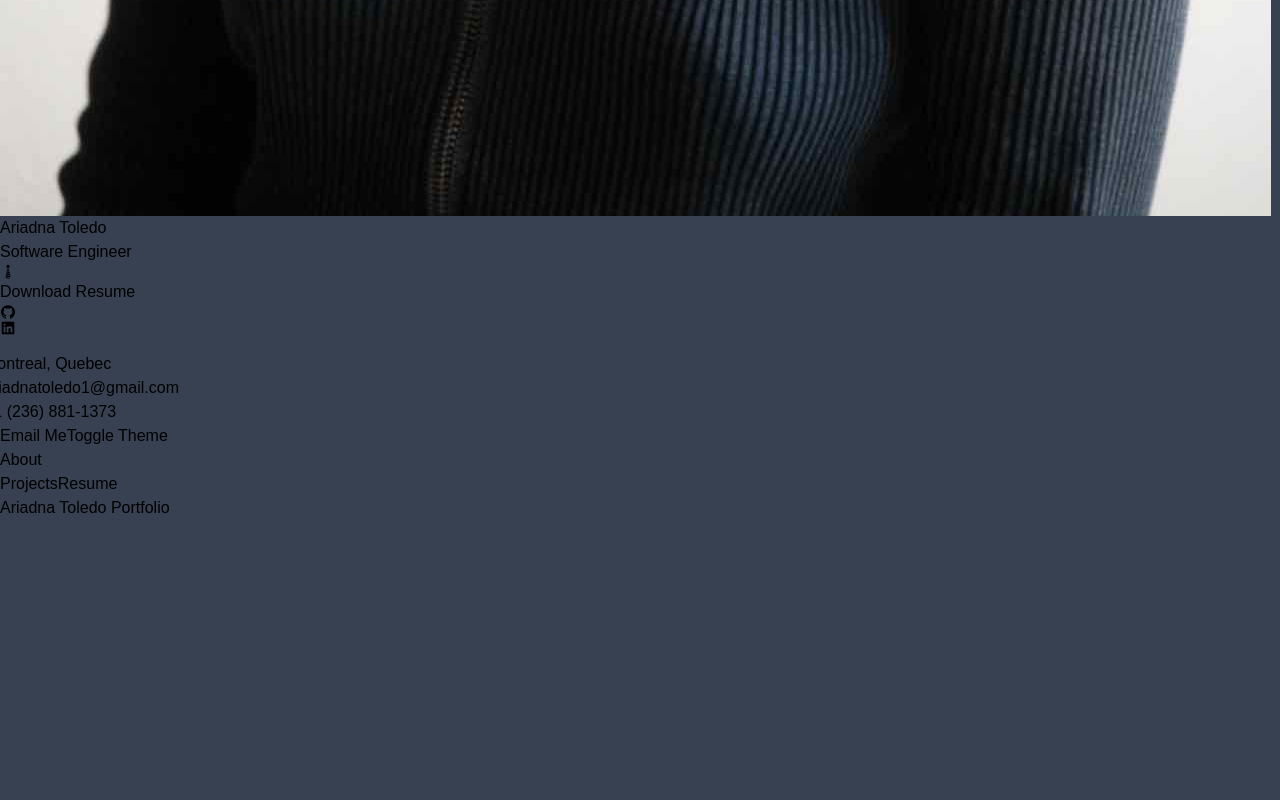
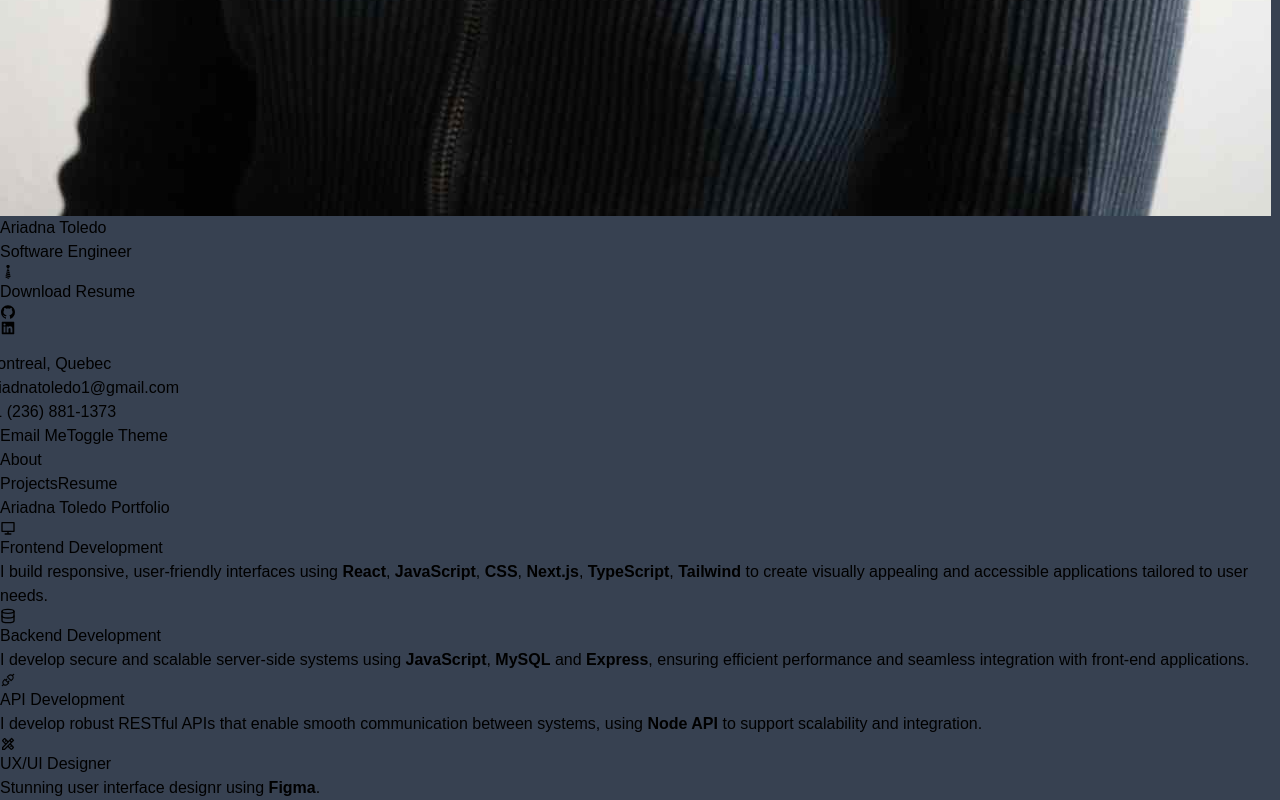
Before and after one commit to ariadnatoledo/ariadna-toledo-portfolio, a Next.js app: page / in a window 1280 px wide. Shown: the part 1695-2495 px from the top of the page. Before the commit the page ends 2215 px from the top, so only its background shows below. Built offline with nearby package versions, Linux system fonts and the light colour scheme.

Commit message:
Add title and about in server, icon hardcoded in client

```diff
--- /dev/null
+++ b/data.ts
@@ -0,0 +1,24 @@
+import { IService } from "./type";
+
+export const services:IService[] = [
+  {
+    title: "Frontend Development",
+    about: "I build responsive, user-friendly interfaces using <b>React</b>, <b>JavaScript</b>, <b>CSS</b>, <b>Next.js</b>, <b>TypeScript</b>, <b>Tailwind</b> to create visually appealing and accessible applications tailored to user needs.",
+
+  },
+  {
+    title: "Backend Development",
+    about: "I develop secure and scalable server-side systems using <b>JavaScript</b>, <b>MySQL</b> and <b>Express</b>, ensuring efficient performance and seamless integration with front-end applications.",
+
+  },
+  {
+    title: "API Development",
+    about: "I develop robust RESTful APIs that enable smooth communication between systems, using <b>Node API</b> to support scalability and integration.",
+
+  },
+  {
+    title: "UX/UI Designer",
+    about: "Stunning user interface designr using <b>Figma</b>.",
+
+  },
+];
--- a/src/app/page.tsx
+++ b/src/app/page.tsx
@@ -1,12 +1,85 @@
+import { RiComputerLine } from "react-icons/ri";
+import { FiDatabase } from "react-icons/fi";
+import { AiOutlineApi } from "react-icons/ai";
+import { MdOutlineDesignServices } from "react-icons/md";
+import { services } from "../../data";
+
+// Hardcoded icons
+const serviceIcons = [
+  {
+    Icon: RiComputerLine,
+  },
+  {
+    Icon: FiDatabase,
+  },
+  {
+    Icon: AiOutlineApi,
+  },
+  {
+    Icon: MdOutlineDesignServices,
+  },
+];
+
+function Home() {
+  console.log("CLIENT", services);
+
+  return (
+    <div className="px-5">
+      <h1 className="text-3xl font-bold">Ariadna Toledo Portfolio</h1>
+      <div className="grid grid-cols-1 sm:grid-cols-2 lg:grid-cols-4 gap-5 mt-5">
+        {services.map((service, index) => {
+          const IconComponent = serviceIcons[index].Icon;
+          return (
+            <div key={index} className="flex flex-col items-center text-center p-4 border rounded-lg shadow-md">
+              <div className="text-4xl mb-3 text-blue-500">
+                <IconComponent />
+              </div>
+              <h3 className="text-xl font-semibold">{service.title}</h3>
+              <p
+                className="text-gray-700 mt-2"
+                dangerouslySetInnerHTML={{ __html: service.about }}
+              />
+            </div>
+          );
+        })}
+      </div>
+    </div>
+  );
+}
+
+export default Home;
 
 
 
-function Home() {
-  return (
-    <>
-      <h1 className="text-3xl font-bold">Ariadna Toledo Portfolio</h1>
-    </>
-  );
-}
 
-export default Home
+// import { RiComputerLine } from "react-icons/ri";
+// import { FiDatabase } from "react-icons/fi";
+// import { AiOutlineApi } from "react-icons/ai";
+// import { MdOutlineDesignServices } from "react-icons/md";
+// import { services } from "../../data";
+
+// const serviceIcons = [
+//   {
+//     Icon: RiComputerLine,
+//   },
+//   {
+//     Icon: FiDatabase,
+//   },
+//   {
+//     Icon: AiOutlineApi,
+//   },
+//   {
+//     Icon: MdOutlineDesignServices,
+//   },
+// ];
+
+// function Home() {
+//   console.log("CLIENT", services);
+//   return (
+//     <>
+//       <h1 className="text-3xl font-bold px-5">Ariadna Toledo Portfolio</h1>
+//     </>
+//   );
+// }
+
+// export default Home;
--- a/src/app/projects/page.tsx
+++ b/src/app/projects/page.tsx
@@ -2,7 +2,7 @@ import React from 'react'
 
 function page() {
   return (
-    <div>projects page</div>
+    <div className="px-5">projects page</div>
   )
 }
 
--- a/src/app/resume/page.tsx
+++ b/src/app/resume/page.tsx
@@ -2,7 +2,7 @@ import React from 'react'
 
 function page() {
   return (
-    <div>Resume Page</div>
+    <div className="px-5">Resume Page</div>
   )
 }
 
--- a/src/components/NavBar.tsx
+++ b/src/components/NavBar.tsx
@@ -14,7 +14,7 @@ interface NavItemProps {
 const NavItem = ({ activeItem, name, route, setActiveItem }: NavItemProps) => {
   return activeItem !== name ? (
     <Link href={route}>
-      <span onClick={() => setActiveItem(name)}>{name}</span>
+      <span onClick={() => setActiveItem(name)} className="hover:text-rose-600">{name}</span>
     </Link>
   ) : null;
 };
@@ -30,9 +30,9 @@ function NavBar() {
   }, [pathname]);
 
   return (
-    <div>
-      <span className="font-bold text-rose-900">{activeItem}</span>
-      <div className="text-rose-900 font-lg flex space-x-3">
+    <div className="flex justify-between px-5 py-3 my-3">
+      <span className="font-bold text-rose-900 text-xl border-b-4 border-rose-800 md:text-2xl">{activeItem}</span>
+      <div className="text-lg flex space-x-5">
         <NavItem
           activeItem={activeItem}
           setActiveItem={setActiveItem}
--- /dev/null
+++ b/src/pages/api/services.ts
@@ -0,0 +1,9 @@
+import { NextApiRequest, NextApiResponse } from "next";
+import { services } from "../../../data";
+
+export default function handler(req: NextApiRequest, res: NextApiResponse) {
+  // by default get request
+
+  console.log(services)
+  res.status(200).json({ services });
+}
--- /dev/null
+++ b/type.ts
@@ -0,0 +1,4 @@
+export interface IService {
+    title: string,
+    about: string,
+}
```
